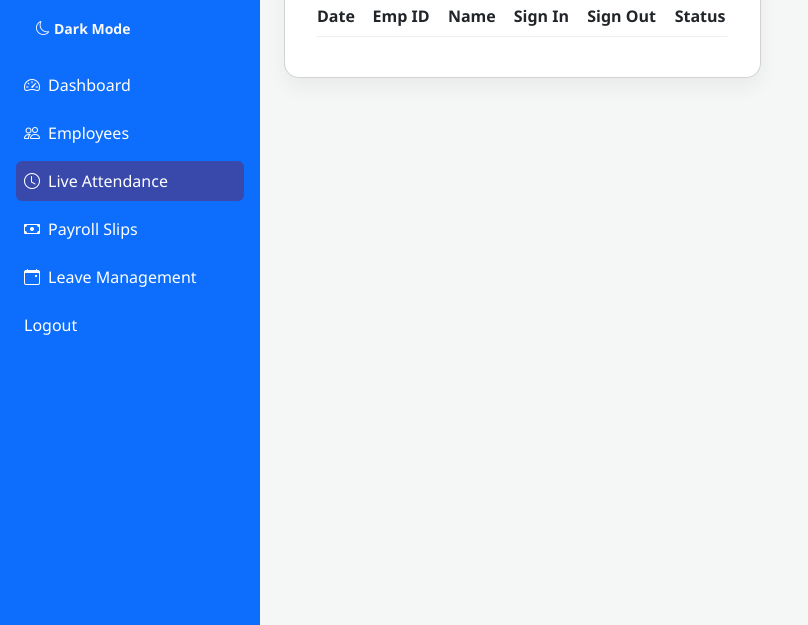
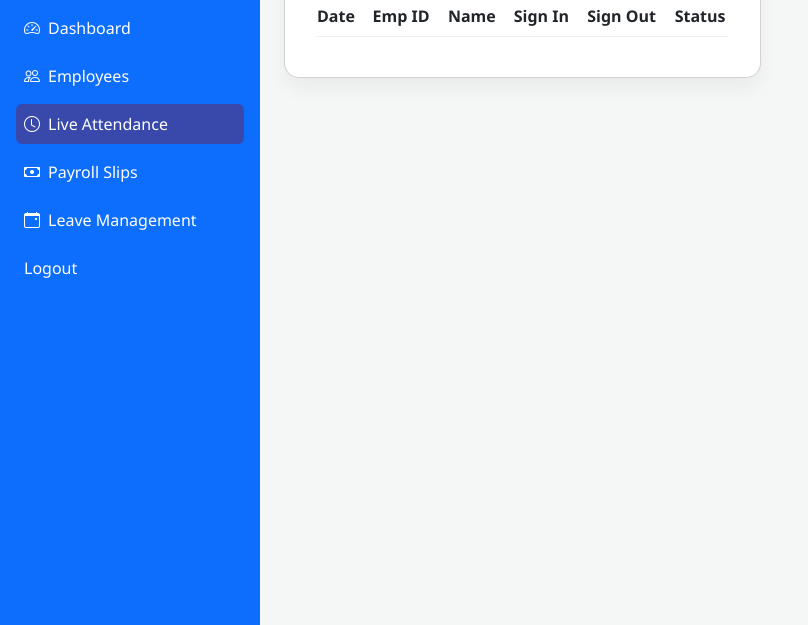
Before and after one commit to futuredesignshowroom/Hr-Payrool, a website: page attendance.html in a window 1280 px wide. Shown: the part 175-800 px from the top of the page, without its empty margins (0-808 px from the left). Drawn offline with nearby package versions, Linux system fonts and the light colour scheme.

Commit message:
Remove dark mode buttons from all HTML files

```diff
--- a/attendance.html
+++ b/attendance.html
@@ -36,9 +36,7 @@
         <!-- Desktop Sidebar -->
         <div class="d-none d-md-block bg-primary text-white p-3" style="width: 260px; min-height: 100vh; position: fixed; z-index: 100;">
             <img src="https://futuredesignz.com/wp-content/uploads/2022/12/future-designs-logo1.webp" class="sidebar-logo mb-4" style="width: 100%; max-width: 190px; filter: brightness(0) invert(1);">
-            <div class="d-flex justify-content-between align-items-center mb-3">
-                <button id="darkModeToggle" class="btn btn-outline-light btn-sm"><i class="bi bi-moon me-1"></i>Dark Mode</button>
-            </div>
+
             <a href="index.html" class="d-block text-white text-decoration-none p-2 mb-2 rounded"><i class="bi bi-speedometer2 me-2"></i>Dashboard</a>
             <a href="employees.html" class="d-block text-white text-decoration-none p-2 mb-2 rounded"><i class="bi bi-people me-2"></i>Employees</a>
             <a href="attendance.html" class="d-block text-white text-decoration-none p-2 mb-2 rounded active" style="background: var(--secondary);"><i class="bi bi-clock me-2"></i>Live Attendance</a>
@@ -54,9 +52,7 @@
             </div>
             <div class="offcanvas-body p-3">
                 <img src="https://futuredesignz.com/wp-content/uploads/2022/12/future-designs-logo1.webp" class="sidebar-logo mb-4" style="width: 100%; max-width: 190px; filter: brightness(0) invert(1);">
-                <div class="d-flex justify-content-between align-items-center mb-3">
-                    <button id="darkModeToggleMobile" class="btn btn-outline-light btn-sm"><i class="bi bi-moon me-1"></i>Dark Mode</button>
-                </div>
+
                 <a href="index.html" class="d-block text-white text-decoration-none p-2 mb-2 rounded"><i class="bi bi-speedometer2 me-2"></i>Dashboard</a>
                 <a href="employees.html" class="d-block text-white text-decoration-none p-2 mb-2 rounded"><i class="bi bi-people me-2"></i>Employees</a>
                 <a href="attendance.html" class="d-block text-white text-decoration-none p-2 mb-2 rounded active" style="background: var(--secondary);"><i class="bi bi-clock me-2"></i>Live Attendance</a>
```
Also changed, not shown: index.html (+2 -6 lines), leave.html (+2 -6 lines), payroll.html (+2 -6 lines).
